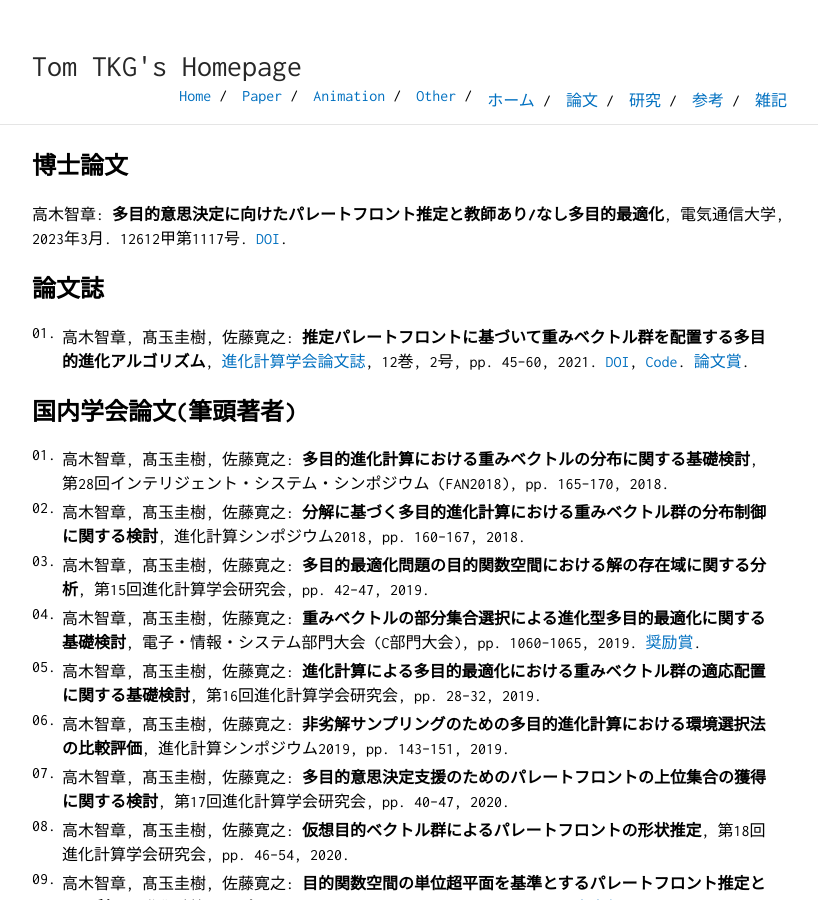
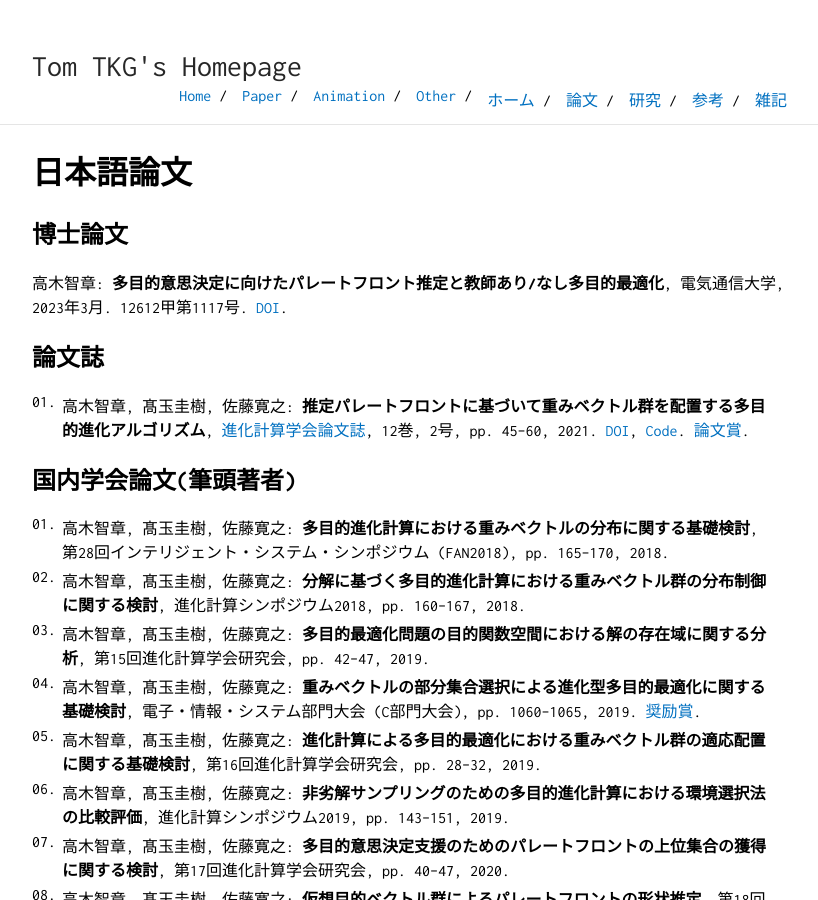
Before and after one commit to tomtkg/tomtkg.github.io, a Jekyll site: the page built from paperJP.md, in a window 1280 px wide and 900 px high. Shown: the whole window, without its empty margins (228-1046 px from the left). Built offline with Jekyll 4.4.1, drawn with Linux system fonts in a browser that asks for light colours.

Commit message:
Update paperJP.md

```diff
--- a/paperJP.md
+++ b/paperJP.md
@@ -2,6 +2,8 @@
 layout: default
 title: Tom TKG's Homepage
 ---
+
+# 日本語論文
 
 ## 博士論文
 高木智章: **多目的意思決定に向けたパレートフロント推定と教師あり/なし多目的最適化**, 電気通信大学, 2023年3月. 12612甲第1117号. [DOI](http://doi.org/10.18952/00010335){:target="_blank"}.
```
